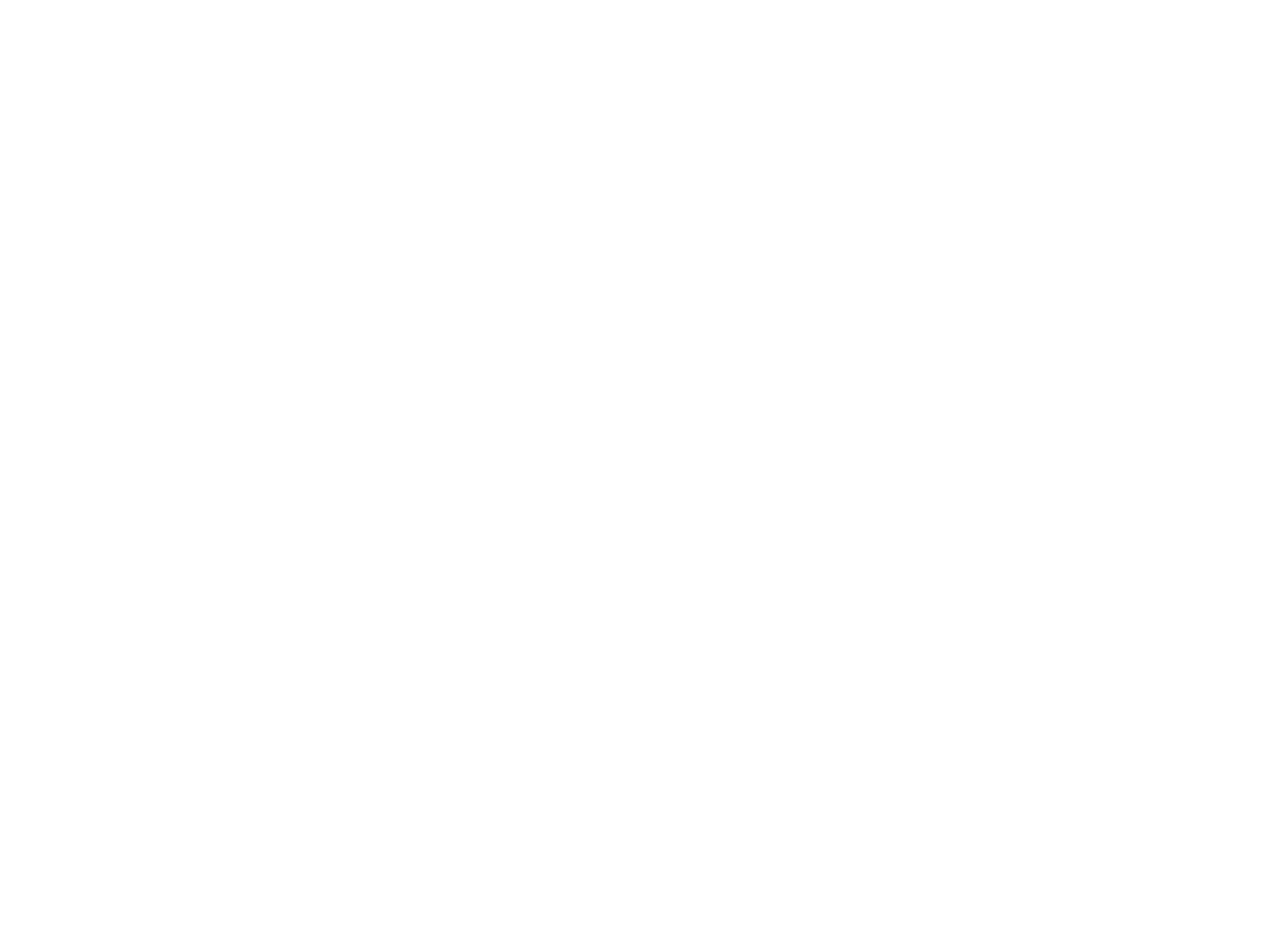
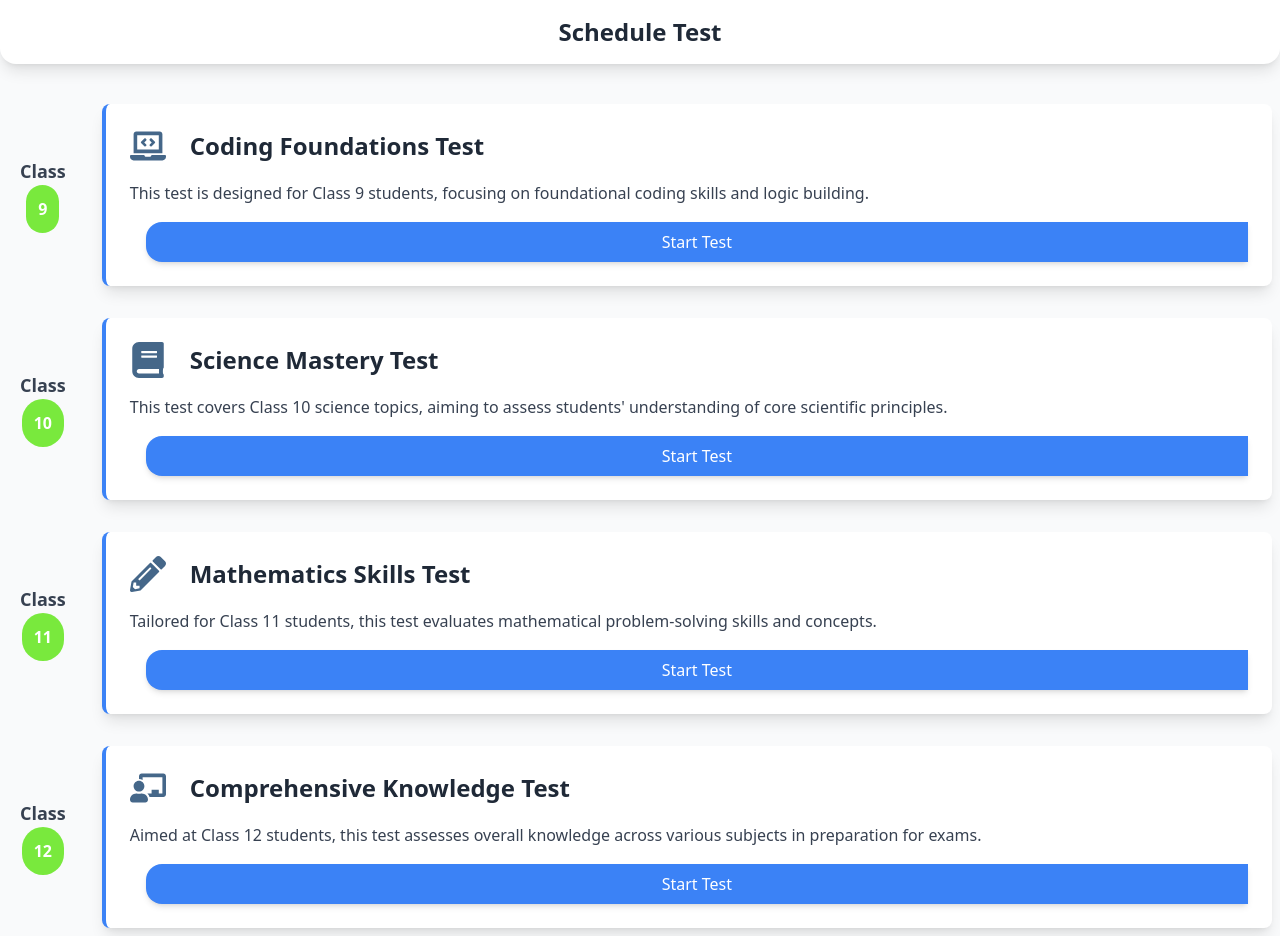
Before and after one commit to NitinSingh07/Intelligence-Assessment-Test, a React (Vite) app in the folder frontend/: page /home in a window 1280 px wide. Before the commit this address had no page. Before the commit the page ends 800 px from the top, so only its background shows below. Built offline with nearby package versions, Linux system fonts and the light colour scheme.

Commit message:
chore: Update route path for home page

```diff
--- a/frontend/src/App.jsx
+++ b/frontend/src/App.jsx
@@ -8,7 +8,7 @@ function App() {
   return (
     <>
       <Routes>
-        <Route path="/" element={<Home />} />
+        <Route path="/home" element={<Home />} />
         <Route path="/signin" element={<SignIn />} />
         <Route path="/signup" element={<SignUp />} />
       </Routes>
--- a/frontend/src/pages/Home.jsx
+++ b/frontend/src/pages/Home.jsx
@@ -5,34 +5,43 @@ import {
   FaPencilAlt,
   FaChalkboardTeacher,
   FaGraduationCap,
-  FaLaptop,
-  FaTabletAlt,
-  FaKeyboard,
-  FaSchool,
-  FaUserGraduate,
-  FaLightbulb,
-  FaPenNib,
 } from "react-icons/fa";
 
 const Home = () => {
-  // Array of icons to use for each class card
-  const icons = [
-    FaLaptopCode,
-    FaBook,
-    FaPencilAlt,
-    FaChalkboardTeacher,
-    FaGraduationCap,
-    FaLaptop,
-    FaTabletAlt,
-    FaKeyboard,
-    FaSchool,
-    FaUserGraduate,
-    FaLightbulb,
-    FaPenNib,
+  // Array of test data for different classes
+  const classTests = [
+    {
+      classNumber: 9,
+      icon: FaLaptopCode,
+      title: "Coding Foundations Test",
+      description:
+        "This test is designed for Class 9 students, focusing on foundational coding skills and logic building.",
+    },
+    {
+      classNumber: 10,
+      icon: FaBook,
+      title: "Science Mastery Test",
+      description:
+        "This test covers Class 10 science topics, aiming to assess students' understanding of core scientific principles.",
+    },
+    {
+      classNumber: 11,
+      icon: FaPencilAlt,
+      title: "Mathematics Skills Test",
+      description:
+        "Tailored for Class 11 students, this test evaluates mathematical problem-solving skills and concepts.",
+    },
+    {
+      classNumber: 12,
+      icon: FaChalkboardTeacher,
+      title: "Comprehensive Knowledge Test",
+      description:
+        "Aimed at Class 12 students, this test assesses overall knowledge across various subjects in preparation for exams.",
+    },
   ];
 
   return (
-    <div className=" bg-gray-50 min-h-screen">
+    <div className="bg-gray-50 min-h-screen">
       {/* Heading Section */}
       <div className="bg-white p-4 rounded-b-2xl shadow-lg mb-8 flex justify-center">
         <h2 className="text-2xl font-semibold text-gray-800">Schedule Test</h2>
@@ -40,32 +49,30 @@ const Home = () => {
 
       {/* Test Cards */}
       <div className="space-y-8 p-2">
-        {/* Generate Test Cards for Class 1 to Class 12 */}
-        {icons.map((Icon, index) => (
+        {classTests.map((test, index) => (
           <div key={index} className="flex items-center">
             {/* Class Section */}
             <div className="flex-shrink-0 flex flex-col items-center justify-center p-3">
               <span className="text-lg font-semibold text-gray-700">Class</span>
               <span className="text-md font-bold bg-[#79e93d] text-white p-3 rounded-full">
-                {index + 1}
+                {test.classNumber}
               </span>
             </div>
+
             {/* Test Information */}
             <div className="ml-6 bg-white rounded-lg shadow-lg p-6 flex-1 border-l-4 border-blue-500 flex items-start">
-              {/* Random Icon */}
+              {/* Class Icon and Test Info */}
               <div className="flex flex-col flex-1">
                 <div className="flex items-center mb-4">
-                  <Icon className="text-[#456789] text-4xl mr-6" />
+                  <test.icon className="text-[#456789] text-4xl mr-6" />
                   <h3 className="text-2xl font-semibold text-gray-800">
-                    {`Test for Class ${index + 1}`}
+                    {test.title}
                   </h3>
                 </div>
                 <p className="text-gray-700 text-base leading-relaxed mb-4">
-                  {`This test is tailored for Class ${
-                    index + 1
-                  } students, assessing their knowledge and skills in core subjects.`}
+                  {test.description}
                 </p>
-                <button className="bg-blue-500 text-white hover:bg-blue-600  transition-colors duration-300 py-2 px-4 ml-4 rounded-l-2xl shadow-md">
+                <button className="bg-blue-500 text-white hover:bg-blue-600 transition-colors duration-300 py-2 px-4 ml-4 rounded-l-2xl shadow-md hover:shadow-lg">
                   Start Test
                 </button>
               </div>
```
